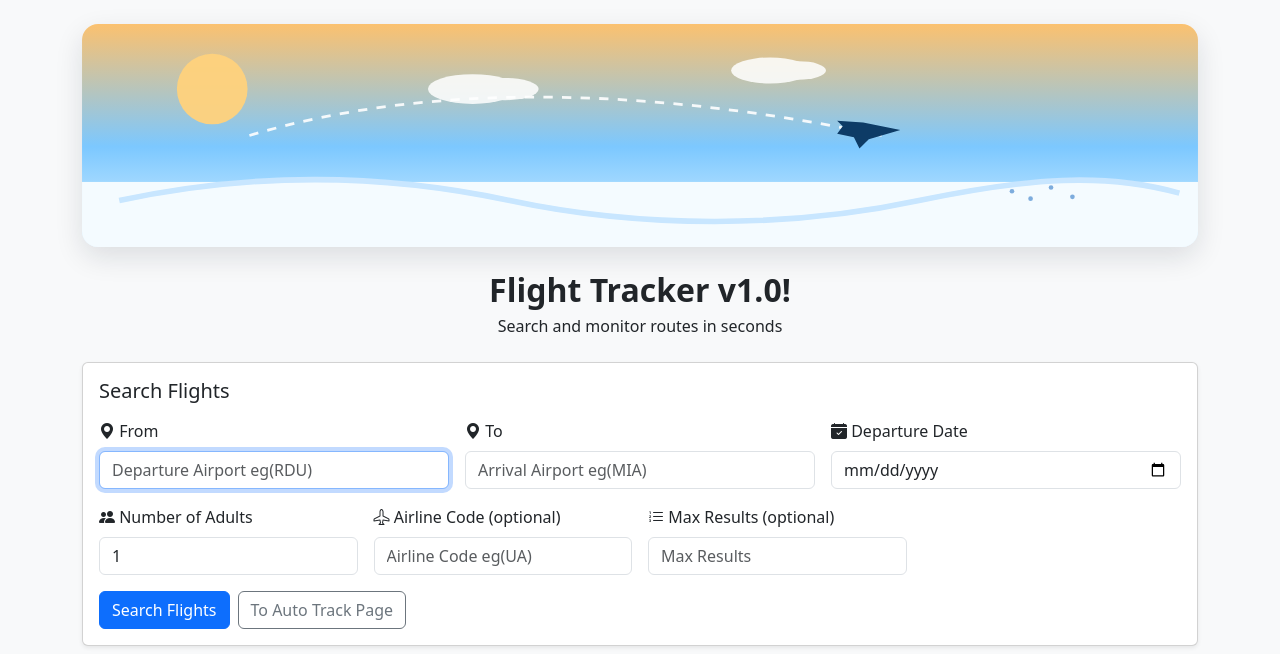
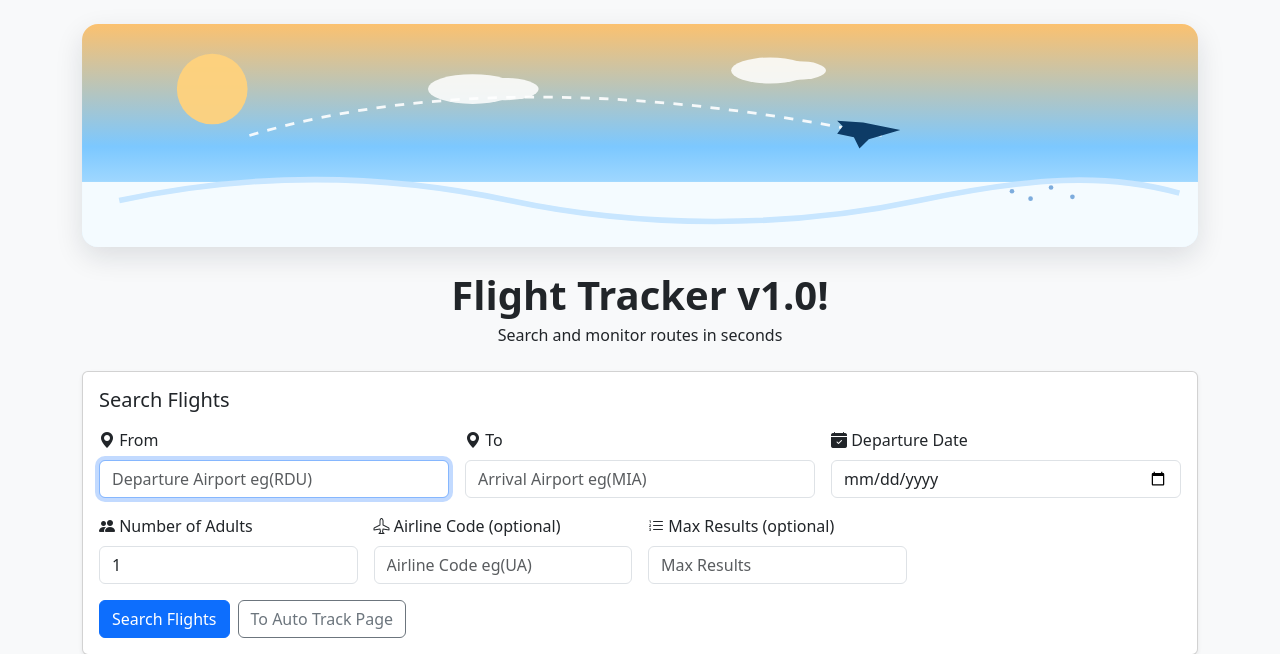
Before and after one commit to mspaits/flight_tracker, a Flask app: page / in a window 1280 px wide. Shown: the top 654 px of the page. Run offline with Flask 3, Linux system fonts and the light colour scheme.

Commit message:
Made header font bigger

```diff
--- a/templates/autotrack.html
+++ b/templates/autotrack.html
@@ -18,7 +18,7 @@
             </div>
             <header class="text-center mb-4">
                 <div class="hero-text d-inline-block">
-                    <h1 class="fw-semibold mb-1 fs-2 fs-md-2 fs-lg-1">Auto Tracker v1.0!</h1>
+                    <h1 class="fw-semibold mb-1 fs-1">Auto Tracker v1.0!</h1>
                     <p class="mb-0 fs-6 fs-md-5">Search and monitor routes in seconds</p>
                 </div>
             </header>
--- a/templates/index.html
+++ b/templates/index.html
@@ -18,7 +18,7 @@
             </div>
             <header class="text-center mb-4">
                 <div class="hero-text d-inline-block">
-                    <h1 class="fw-semibold mb-1 fs-2 fs-md-2 fs-lg-1">Flight Tracker v1.0!</h1>
+                    <h1 class="fw-semibold mb-1 fs-1">Flight Tracker v1.0!</h1>
                     <p class="mb-0 fs-6 fs-md-5">Search and monitor routes in seconds</p>
                 </div>
             </header>
```
